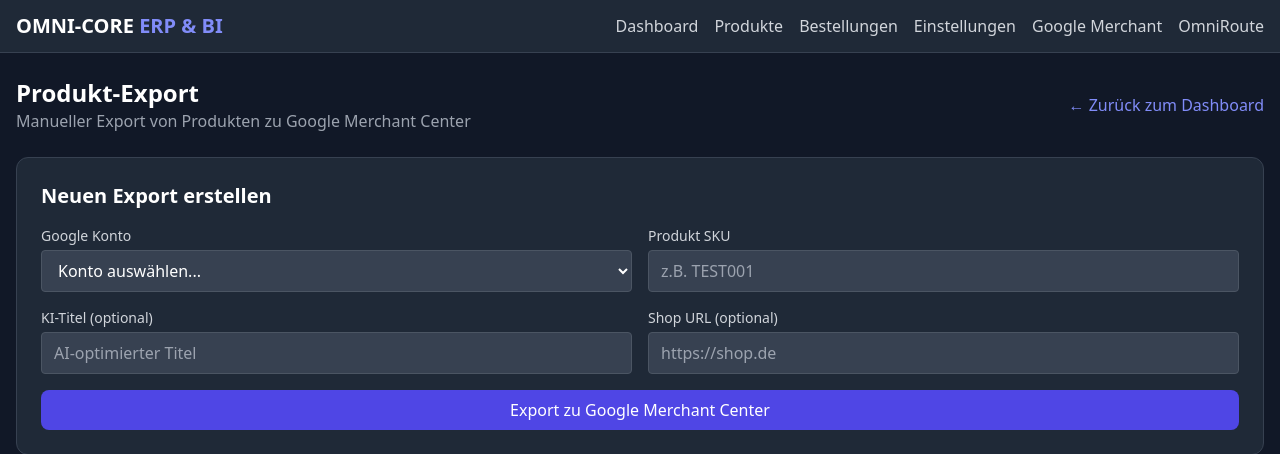
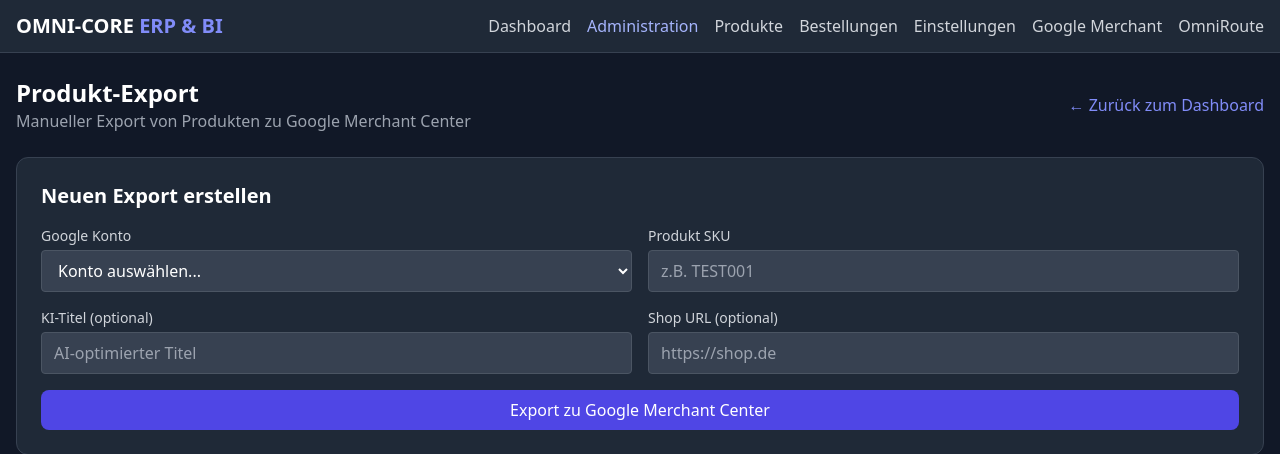
Before and after one commit to puchadave/omni-core-middleware, a Python web app: template templates/google_export.html in a window 1280 px wide. Shown: the top 454 px of the page. Run offline with Jinja, Linux system fonts and the light colour scheme; the template is opened without the code that fills it, so the values that code supplies are empty; some libraries are stand-ins or nearby versions.

Commit message:
feat(webui): add administration navigation

```diff
--- a/templates/base.html
+++ b/templates/base.html
@@ -17,6 +17,7 @@
             <a href="/" class="text-xl font-bold text-white">OMNI-CORE <span class="text-indigo-400">ERP & BI</span></a>
             <div class="flex items-center space-x-4">
                 <a href="/" class="text-gray-300 hover:text-white">Dashboard</a>
+                <a href="/admin" class="text-indigo-300 hover:text-white">Administration</a>
                 <a href="/admin/products" class="text-gray-300 hover:text-white">Produkte</a>
                 <a href="/admin/orders" class="text-gray-300 hover:text-white">Bestellungen</a>
                 <a href="/admin/settings" class="text-gray-300 hover:text-white">Einstellungen</a>
```
